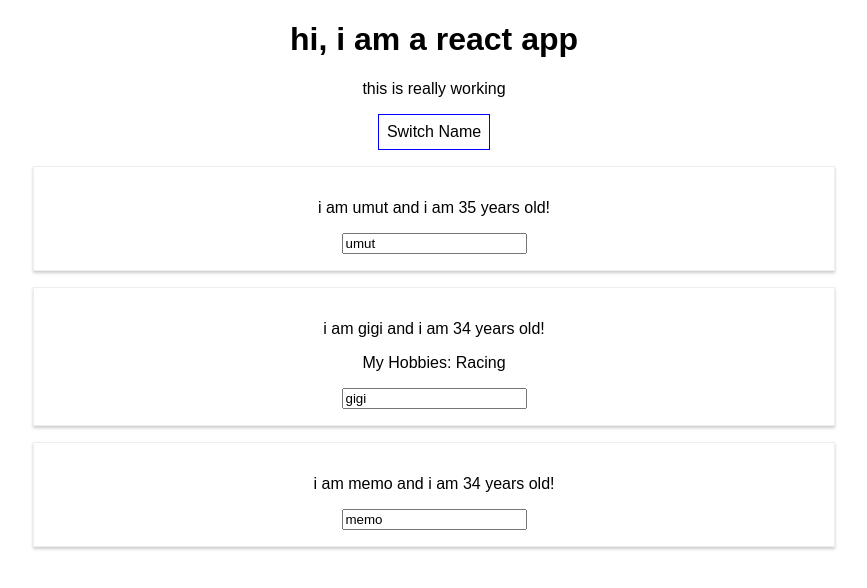
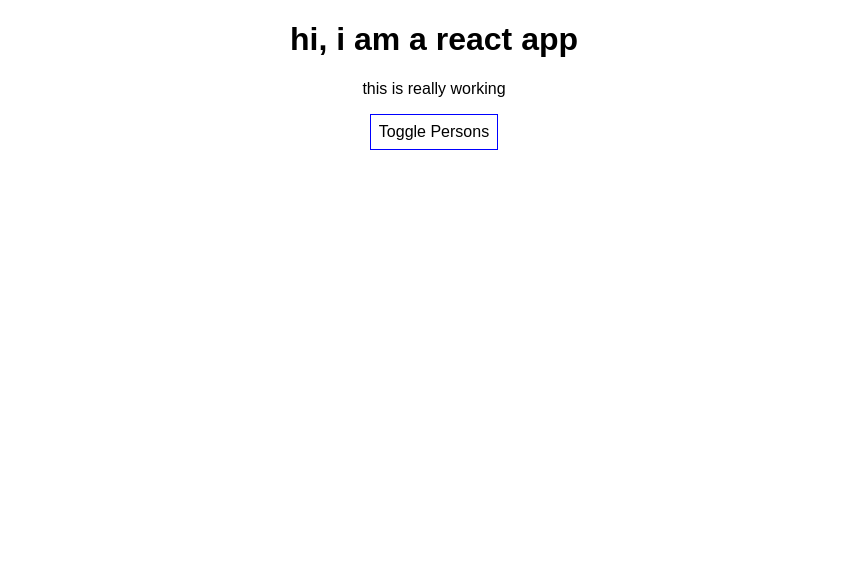
Before and after one commit to umutakin-dev/react-the-complete-guide, a React (Create React App) app in the folder demo-app/: page / in a window 1280 px wide. Shown: the top 588 px of the page, without its empty margins (206-1073 px from the left). Built offline with nearby package versions, Linux system fonts and the light colour scheme.

Commit message:
react complete guide 054 - handling dynamic content

```diff
--- a/demo-app/src/App.js
+++ b/demo-app/src/App.js
@@ -1,81 +1,46 @@
-//import React, { Component } from 'react';
-import React, { useState } from 'react';
+import React, { Component } from 'react';
 import './App.css';
 
 import Person from './Person/Person';
 
-//class App extends Component {
-const App = props => {
+class App extends Component {
 
-  // state = {
-  //   persons: [
-  //     { name: 'umut', age: 35 },
-  //     { name: 'gigi', age: 34 },
-  //     { name: 'memo', age: 34 }
-  //   ],
-  //   otherState: 'some other state'
-  // }
-
-  // switchNameHandler = () => {
-  //   //console.log('was clicked');
-  //   // DONT DO THIS! this.state.persons[0].name = 'umut akin';
-  //   this.setState({
-  //     persons: [
-  //       { name: 'umut akin', age: 35 },
-  //       { name: 'gigi', age: 34 },
-  //       { name: 'memo', age: 37 }
-  //     ]
-  //   })
-  // }
-
-  // render() {
-  //   return (
-  //     <div className="App">
-  //       <h1>hi, i am a react app</h1>
-  //       <p>this is really working</p>
-  //       <button onClick={this.switchNameHandler}>Switch Name</button>
-  //       <Person name={this.state.persons[0].name} age={this.state.persons[0].age} />
-  //       <Person name={this.state.persons[1].name} age={this.state.persons[1].age} >My Hobbies: Racing</Person>
-  //       <Person name={this.state.persons[2].name} age={this.state.persons[2].age} />
-  //     </div>
-  //   );
-    //return React.createElement('div', {className: 'App'}, React.createElement('h1', null, 'does this work now?'));
-
-  const [personsState, setPersonsState] = useState({
+  state = {
     persons: [
       { name: 'umut', age: 35 },
-      { name: 'gigi', age: 34 },
+      { name: 'gigi', age: 35 },
+      { name: 'memo', age: 34 }
+    ],
+    otherState: 'some other value',
+    showPersons: false
+  }
+
+  switchNameHandler = (newName) => {
+    this.setState( {
+      persons: [
+        { name: newName, age: 35 },
+        { name: 'gigi', age: 35 },
         { name: 'memo', age: 34 }
       ]
-    //otherState: 'some other state'
-  });
+    })
+  }
 
-  const [otherState, setOtherState] = useState('some other value');
-
-  console.log(personsState, otherState);
-
-  const switchNameHandler = (newName) => {
-    //console.log('was clicked');
-    // DONT DO THIS! this.state.persons[0].name = 'umut akin';
-    setPersonsState({
+  nameChangeHandler = ( event ) => {
+    this.setState( {
       persons: [
-        { name: newName, age: 35 },
-        { name: 'gigi', age: 34 },
+        { name: 'umut', age: 35 },
+        { name: event.target.value, age: 35 },
         { name: 'memo', age: 34 }
       ]
-      //otherState: personsState.otherState
-    });
+    })
   }
 
-  const nameChangeHandler = (event) => {
-    setPersonsState({
-      persons: [
-        { name: 'umut', age: 35 },
-        { name: event.target.value, age: 34 },
-        { name: 'memo', age: 34 }
-      ]
-    });
+  togglePersonsHandler = () => {
+    const doesShow = this.state.showPersons;
+    this.setState({showPersons: !doesShow});
   }
+
+  render () {
 
     const style = {
       backgroundColor: 'white',
@@ -85,28 +50,38 @@
       cursor: 'pointer'
     };
 
-  return (
+    let persons = null;
+    if (this.state.showPersons) {
+      persons = (
+        <div>
+          <Person
+            name={this.state.persons[0].name}
+            age={this.state.persons[0].age} />
+          <Person
+            name={this.state.persons[1].name}
+            age={this.state.persons[1].age}
+            click={this.switchNameHandler.bind(this, 'ydranthantalus')}
+            changed={this.nameChangeHandler} >
+              My Hobbies: Racing
+          </Person>
+          <Person
+            name={this.state.persons[2].name}
+            age={this.state.persons[2].age} />
+        </div>
+      );
+    }
+
+    return(
       <div className="App">
         <h1>hi, i am a react app</h1>
         <p>this is really working</p>
         <button
           style={style}
-        onClick={() => switchNameHandler('umut akin')}>Switch Name</button>
-      <Person
-        name={personsState.persons[0].name}
-        age={personsState.persons[0].age} />
-      <Person
-        name={personsState.persons[1].name}
-        age={personsState.persons[1].age}
-        click={switchNameHandler.bind(this, 'ydranthantalus')}
-        changed={nameChangeHandler} >
-          My Hobbies: Racing
-      </Person>
-      <Person
-        name={personsState.persons[2].name}
-        age={personsState.persons[2].age} />
+          onClick={this.togglePersonsHandler}>Toggle Persons</button>
+        { persons }
       </div>
     );
   }
+}
 
 export default App;
```
Also changed, not shown: demo-app/package.json (line endings or trailing spaces), 1 other file (tests, documents, lock files or other folders). Lines whose indentation alone changed are shown as unchanged.
